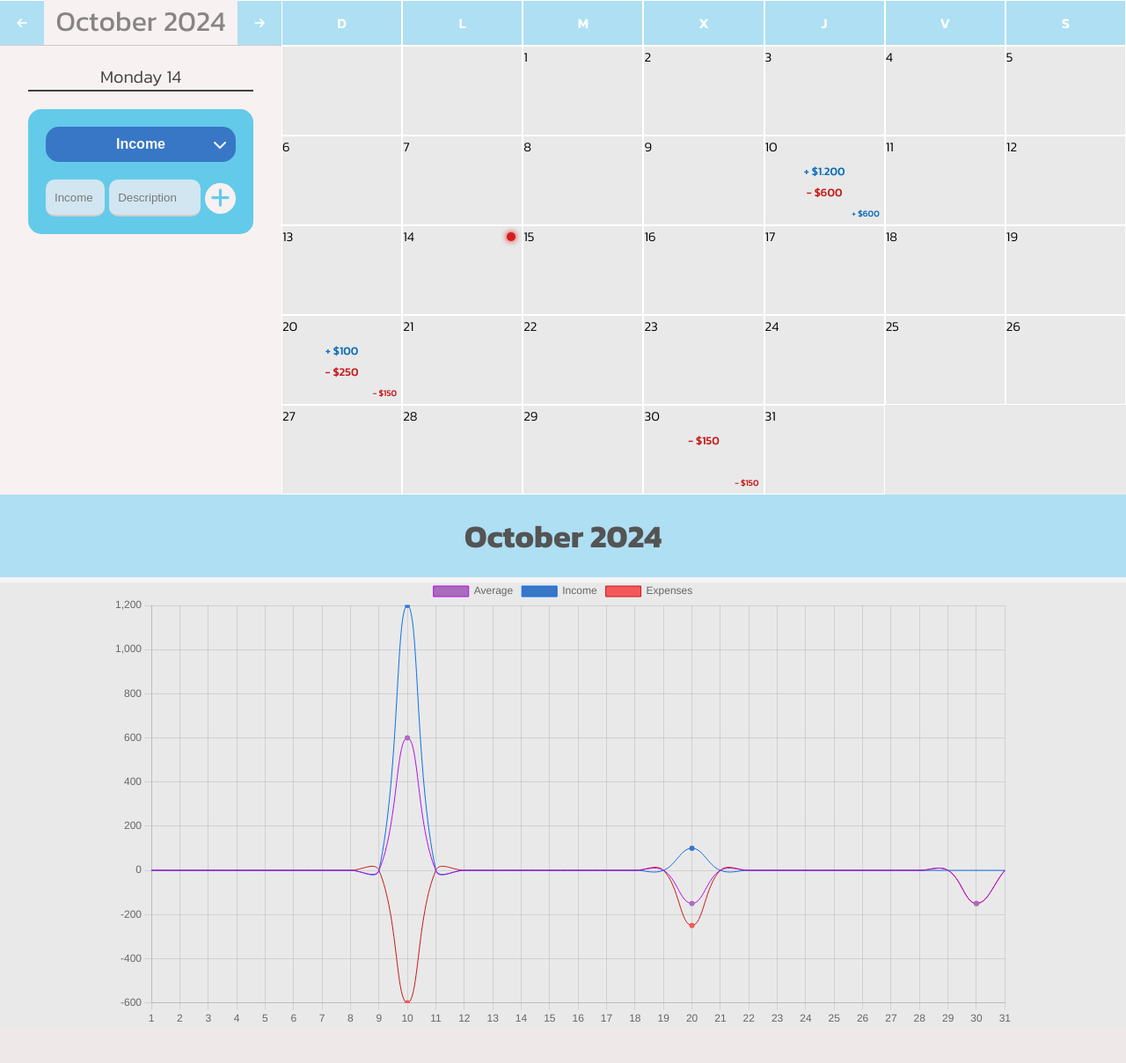
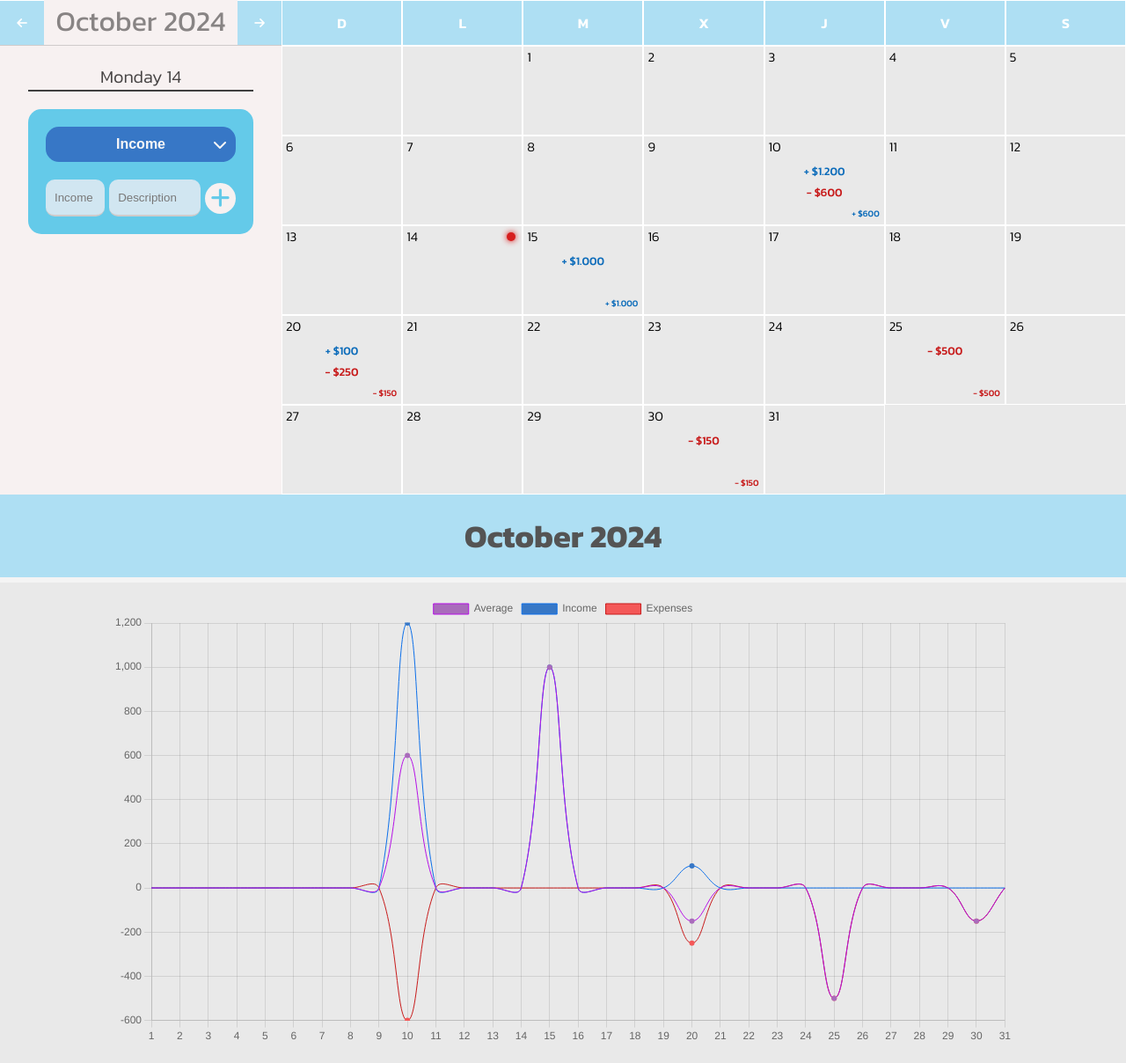
Before and after one commit to AgusIV007/MyFinance, a Flask app: template templates/calendar/calendar.html in a window 1280 px wide. Shown: the part 74-1282 px from the top of the page at 88% size. Before the commit the page ends 1236 px from the top, so only its background shows below. Run offline with Flask 3, Linux system fonts and the light colour scheme; the template is opened without the code that fills it, so the values that code supplies are empty; the visitor is signed in with stand-in values (Sample User, id 1); some libraries are stand-ins or nearby versions.

Commit message:
feat(style): cambie el estilo de las fechas del calendario y agregue padding al grafico

```diff
--- a/templates/calendar/static/script.js
+++ b/templates/calendar/static/script.js
@@ -78,10 +78,12 @@ let items = {
         { type: "Income", amount: 1200, description: "Sueldo mensual" },
         { type: "Expenses", amount: 600, description: "Compra de ropa" },
       ],
+      15: [{ type: "Income", amount: 1000, description: "holita" }],
       20: [
         { type: "Income", amount: 100, description: "Venta de bicicleta" },
         { type: "Expenses", amount: 250, description: "Cena con amigos" },
       ],
+      25: [{ type: "Expenses", amount: 500, description: "La puse" }],
       30: [{ type: "Expenses", amount: 150, description: "Entrada cine" }],
     },
     10: {
@@ -155,6 +157,7 @@ function showCalendar(
     const dayDiv = document.createElement("div");
     const infoDayContainer = document.createElement("div");
     let date = document.createElement("span");
+    date.classList.add("span-date");
     date.textContent = day;
     infoDayContainer.append(date);
     if (
--- a/templates/calendar/static/styles.css
+++ b/templates/calendar/static/styles.css
@@ -454,12 +454,17 @@ nav {
   display: flex;
   width: 100%;
   justify-content: center;
+  padding: 20px;
 }
 
 .graphic-container {
   min-width: 80%;
   display: flex;
   justify-content: center;
+}
+
+.span-date {
+  padding-left: 4px;
 }
 .graphic-container > canvas {
 }
```
